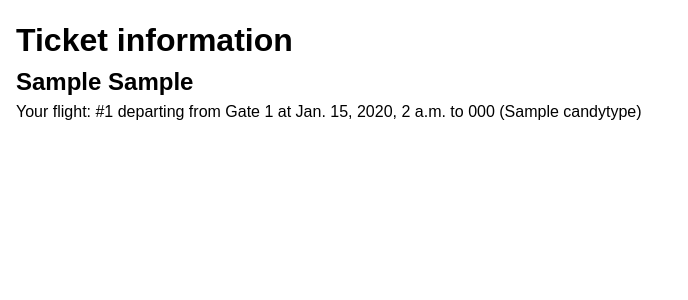
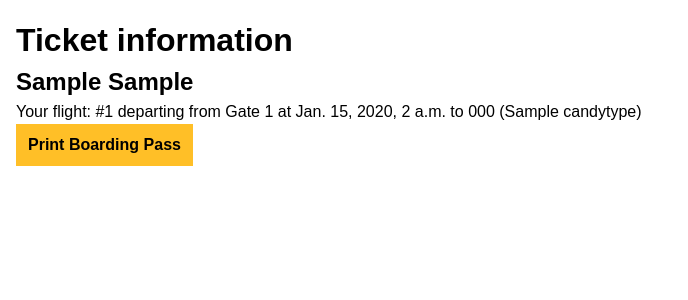
Before and after one commit to cahogan/swa, a Django app: template core/templates/core/ticket.html in a window 1280 px wide. Shown: the part 92-392 px from the top of the page, without its empty margins (0-688 px from the left). Run offline with Django 5.2, Linux system fonts and the light colour scheme; the template is opened without the code that fills it: values that come from a table or form of the project are taken from there, others are empty; tables that the repository leaves empty hold one stand-in row (values such as "Sample post"); parts of the project's set-up code (start-up, migrations or seed data) failed here and were passed over; some web fonts are replaced.

Commit message:
Add "Print boarding pass" button

```diff
--- /dev/null
+++ b/core/static/core/button.css
@@ -0,0 +1,10 @@
+button {
+    padding: 0.75rem;
+    background-color: var(--accent-color);
+    color: black;
+    font-size: 1rem;
+    font-weight: bold;
+    border: none;
+    cursor: pointer;
+    display: block;
+}
--- a/core/templates/core/ticket.html
+++ b/core/templates/core/ticket.html
@@ -1,4 +1,8 @@
 {% extends 'core/base.html' %}
+{% block extra_styles %}
+    {% load static %}
+    <link rel="stylesheet" type=text/css href="{% static 'core/button.css' %}">
+{% endblock %}
 {% block content %}
 <div>
     <h1>Ticket information</h1>
@@ -8,6 +12,7 @@
         Your flight: #{{ ticket.flight.id }} departing from {{ ticket.flight.gate }}
         at {{ ticket.flight.scheduled_departure }} to {{ ticket.flight.destination }}
     </p>
+    <button id="print-boarding-pass-button">Print Boarding Pass</button>
     {% else %}
     <p>
         Search for a ticket by number:
```
